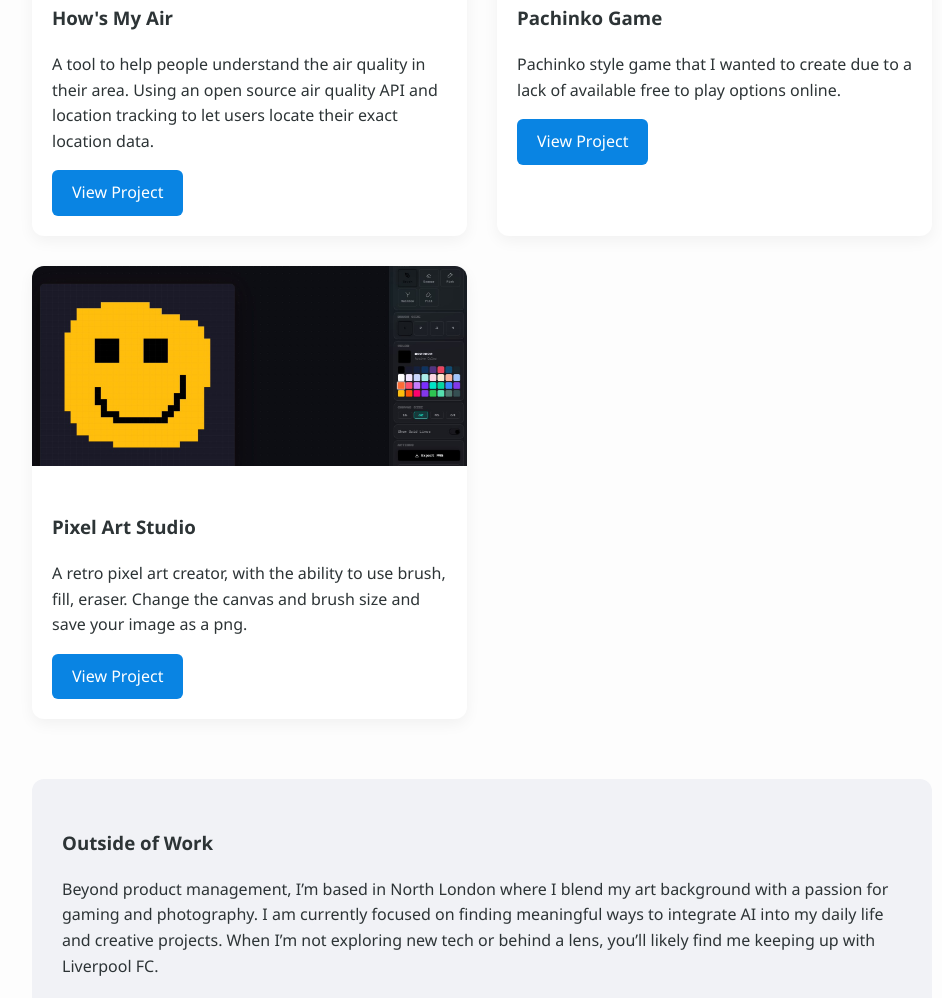
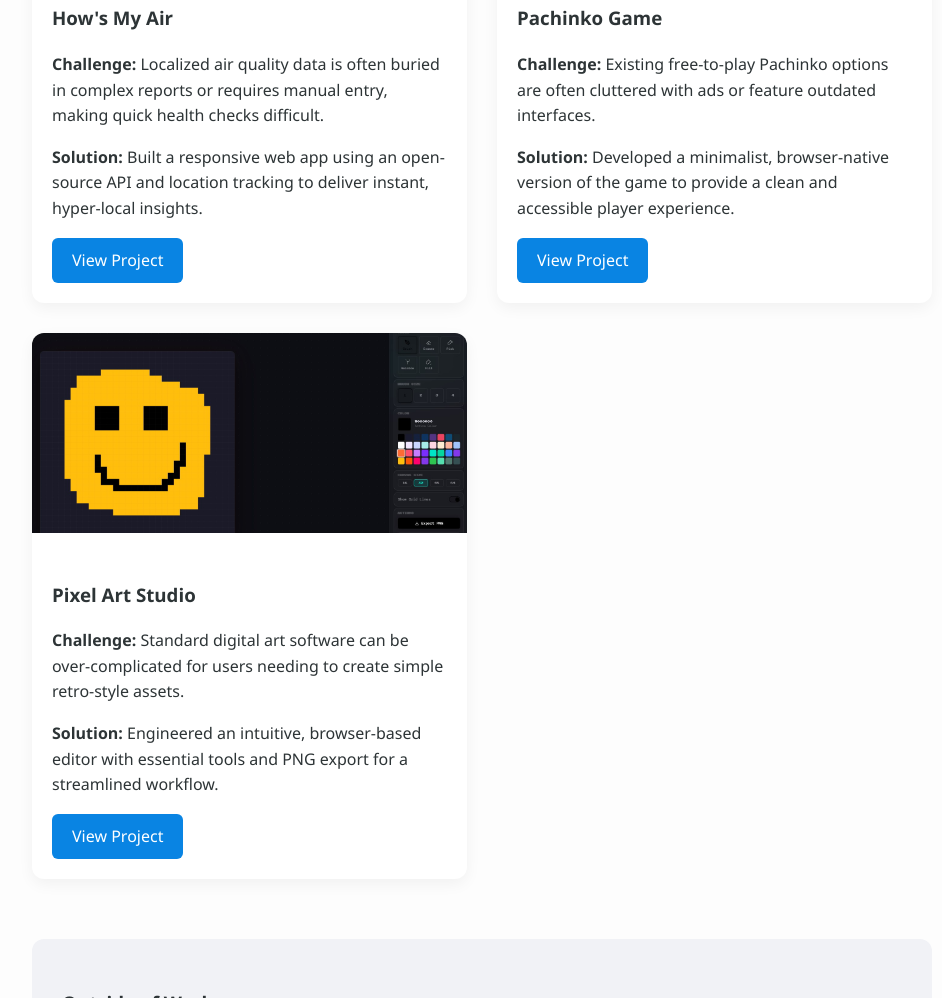
Before and after one commit to RetMap/andymapley, a plain HTML site: page index.html in a window 1280 px wide. Shown: the part 1462-2460 px from the top of the page, without its empty margins (158-1100 px from the left). Drawn offline with Linux system fonts and the light colour scheme.

Commit message:
Update index.html

```diff
--- a/index.html
+++ b/index.html
@@ -291,7 +291,8 @@
                 </a>
                 <div class="project-content">
                     <h3>How's My Air</h3>
-                    <p>A tool to help people understand the air quality in their area. Using an open source air quality API and location tracking to let users locate their exact location data.</p>
+                    <p><strong>Challenge:</strong> Localized air quality data is often buried in complex reports or requires manual entry, making quick health checks difficult.</p>
+                    <p><strong>Solution:</strong> Built a responsive web app using an open-source API and location tracking to deliver instant, hyper-local insights.</p>
                     <a href="https://retmap.github.io/hows-my-air/" class="btn" target="_blank" rel="noopener noreferrer">View Project</a>
                 </div>
             </div>
@@ -302,17 +303,20 @@
                 </a>
                 <div class="project-content">
                     <h3>Pachinko Game</h3>
-                    <p>Pachinko style game that I wanted to create due to a lack of available free to play options online.</p>
+                    <p><strong>Challenge:</strong> Existing free-to-play Pachinko options are often cluttered with ads or feature outdated interfaces.</p>
+                    <p><strong>Solution:</strong> Developed a minimalist, browser-native version of the game to provide a clean and accessible player experience.</p>
                     <a href="https://retmap.github.io/Pachinko/" class="btn" target="_blank" rel="noopener noreferrer">View Project</a>
                 </div>
             </div>
+
             <div class="project-card">
                 <a href="https://retmap.github.io/pixel-art-studio/" class="img-link" target="_blank" rel="noopener noreferrer">
                     <img src="pixel-art-studio.jpg" alt="Pixel art studio">
                 </a>
                 <div class="project-content">
                     <h3>Pixel Art Studio</h3>
-                    <p>A retro pixel art creator, with the ability to use brush, fill, eraser. Change the canvas and brush size and save your image as a png.</p>
+                    <p><strong>Challenge:</strong> Standard digital art software can be over-complicated for users needing to create simple retro-style assets.</p>
+                    <p><strong>Solution:</strong> Engineered an intuitive, browser-based editor with essential tools and PNG export for a streamlined workflow.</p>
                     <a href="https://retmap.github.io/pixel-art-studio/" class="btn" target="_blank" rel="noopener noreferrer">View Project</a>
                 </div>
             </div>
```
